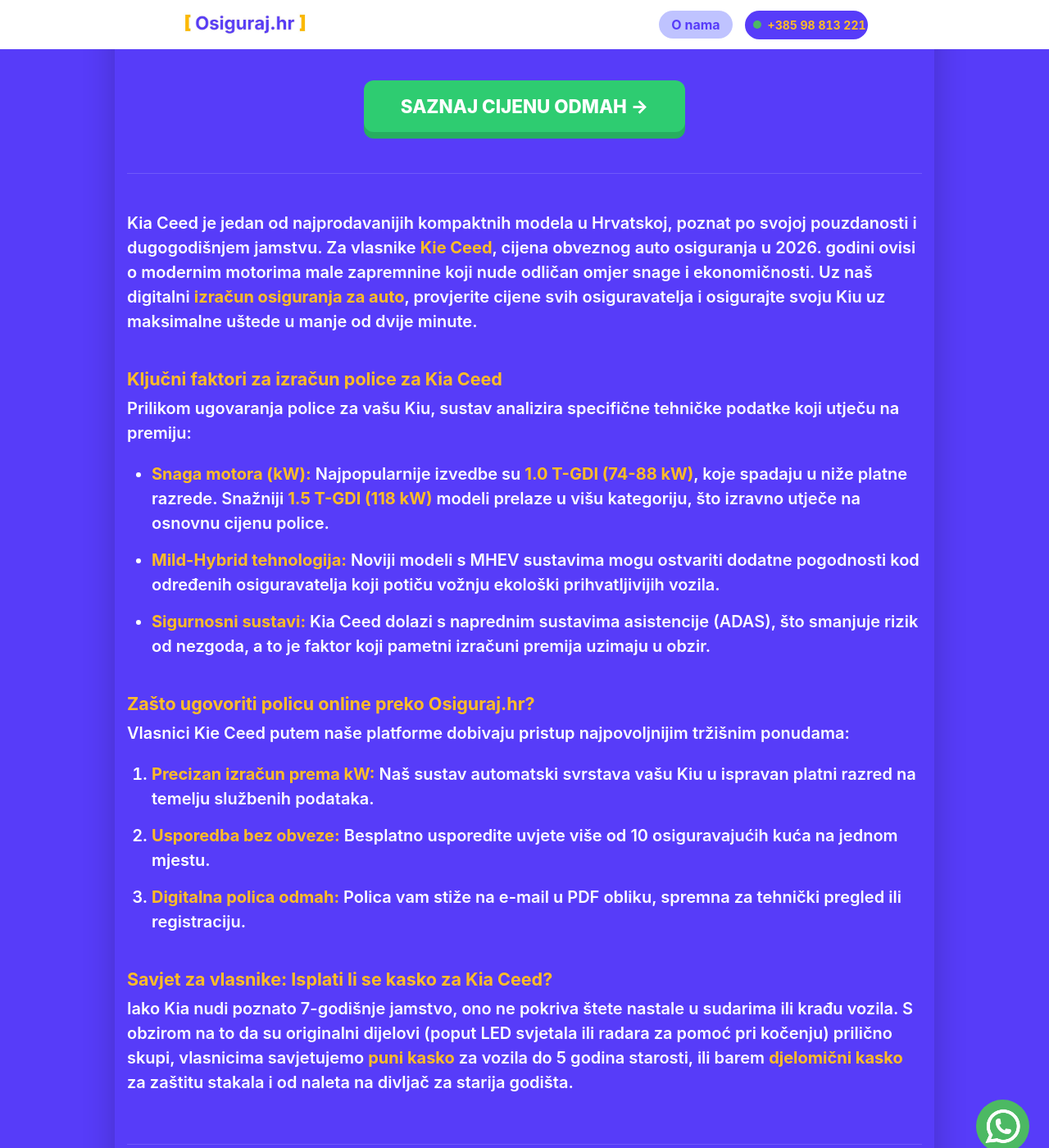
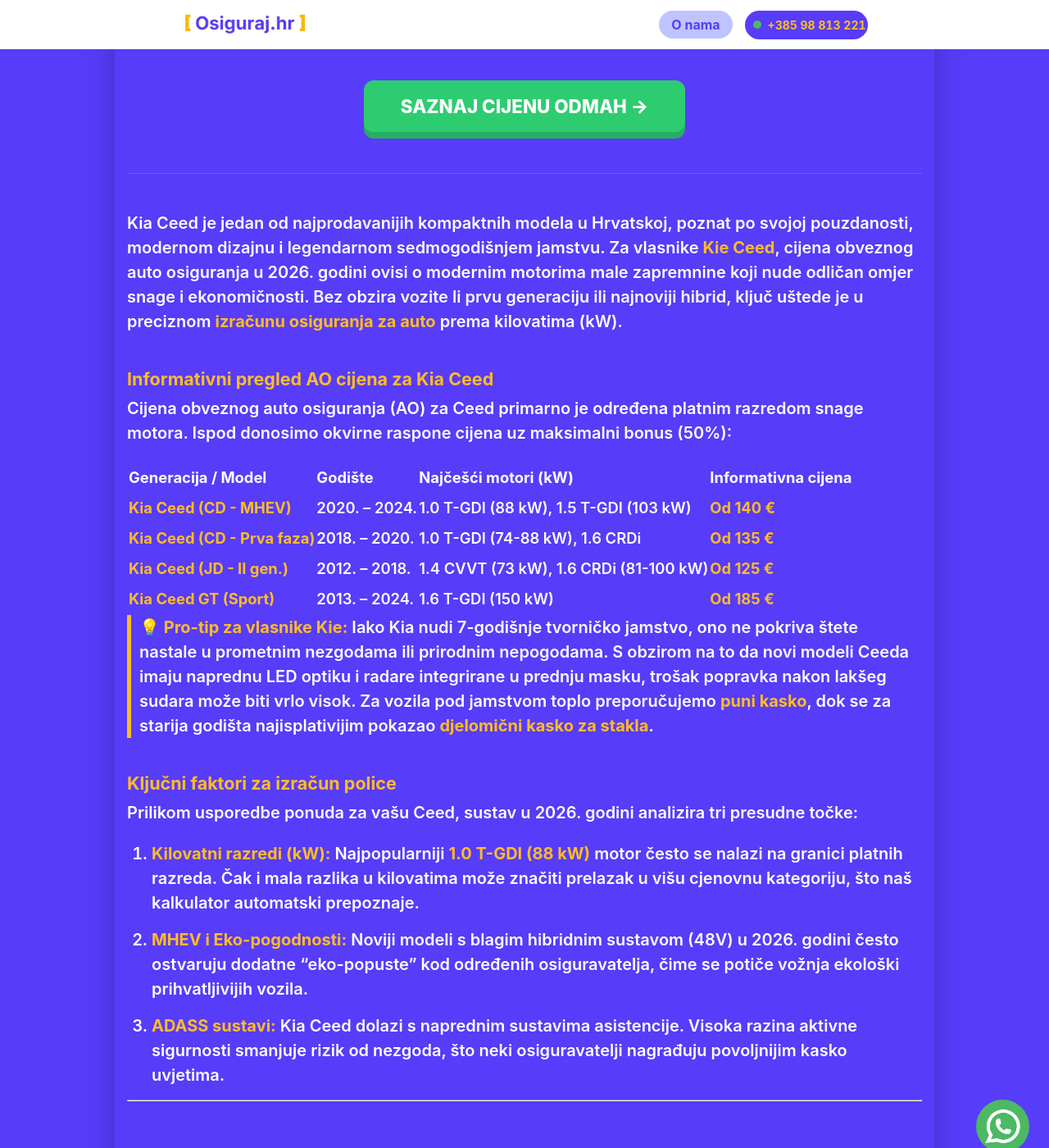
Before and after one commit to Filip-Gale/OsigurajHR, a Jekyll site: the page built from auto-osiguranje/kia-ceed.md, in a window 1280 px wide and 1400 px high, scrolled down 315 px. Shown: the whole window at 82% size. Built offline with Jekyll 4.4.1, drawn with Linux system fonts in a browser that asks for light colours; some of the changed text lies outside the part shown.

Commit message:
Update kia-ceed.md

```diff
--- a/auto-osiguranje/kia-ceed.md
+++ b/auto-osiguranje/kia-ceed.md
@@ -1,48 +1,81 @@
 ---
 layout: grad
-grad_ime: ""
-title: "Osiguranje za Kia Ceed | Izračun cijene prema kW (2026)"
+grad_ime: "Hrvatska"
+title: "Osiguranje za Kia Ceed | Cijene po godištima (2006-2024)"
 permalink: /auto-osiguranje/kia-ceed/
-description: "Saznajte točnu cijenu auto osiguranja za Kia Ceed. Usporedite ponude za T-GDI i CRDi motore uz uštede do 30% online."
+description: "Izračunajte cijenu osiguranja za Kia Ceed. Provjerite informativne cijene za T-GDI, CRDi i hibridne modele po godištima. Uštedite do 30% online."
 ---
 
-Kia Ceed je jedan od najprodavanijih kompaktnih modela u Hrvatskoj, poznat po svojoj pouzdanosti i dugogodišnjem jamstvu. Za vlasnike **Kie Ceed**, cijena obveznog auto osiguranja u 2026. godini ovisi o modernim motorima male zapremnine koji nude odličan omjer snage i ekonomičnosti. Uz naš digitalni **izračun osiguranja za auto**, provjerite cijene svih osiguravatelja i osigurajte svoju Kiu uz maksimalne uštede u manje od dvije minute.
+Kia Ceed je jedan od najprodavanijih kompaktnih modela u Hrvatskoj, poznat po svojoj pouzdanosti, modernom dizajnu i legendarnom sedmogodišnjem jamstvu. Za vlasnike **Kie Ceed**, cijena obveznog auto osiguranja u 2026. godini ovisi o modernim motorima male zapremnine koji nude odličan omjer snage i ekonomičnosti. Bez obzira vozite li prvu generaciju ili najnoviji hibrid, ključ uštede je u preciznom **izračunu osiguranja za auto** prema kilovatima (kW).
 
-### Ključni faktori za izračun police za Kia Ceed
+### Informativni pregled AO cijena za Kia Ceed
 
-Prilikom ugovaranja police za vašu Kiu, sustav analizira specifične tehničke podatke koji utječu na premiju:
+Cijena obveznog auto osiguranja (AO) za Ceed primarno je određena platnim razredom snage motora. Ispod donosimo okvirne raspone cijena uz maksimalni bonus (50%):
 
-* **Snaga motora (kW):** Najpopularnije izvedbe su **1.0 T-GDI (74-88 kW)**, koje spadaju u niže platne razrede. Snažniji **1.5 T-GDI (118 kW)** modeli prelaze u višu kategoriju, što izravno utječe na osnovnu cijenu police.
-* **Mild-Hybrid tehnologija:** Noviji modeli s MHEV sustavima mogu ostvariti dodatne pogodnosti kod određenih osiguravatelja koji potiču vožnju ekološki prihvatljivijih vozila.
-* **Sigurnosni sustavi:** Kia Ceed dolazi s naprednim sustavima asistencije (ADAS), što smanjuje rizik od nezgoda, a to je faktor koji pametni izračuni premija uzimaju u obzir.
+| Generacija&nbsp;/&nbsp;Model | Godište&nbsp;&nbsp;&nbsp;&nbsp;&nbsp; | Najčešći motori (kW)&nbsp;&nbsp;&nbsp;&nbsp;&nbsp;&nbsp;&nbsp;&nbsp; | Informativna cijena |
+| :--- | :--- | :--- | :--- |
+| **Kia Ceed (CD - MHEV)** | 2020. – 2024. | 1.0 T-GDI (88 kW), 1.5 T-GDI (103 kW) | **Od 140 €** |
+| **Kia Ceed (CD - Prva faza)** | 2018. – 2020. | 1.0 T-GDI (74-88 kW), 1.6 CRDi | **Od 135 €** |
+| **Kia Ceed (JD - II gen.)** | 2012. – 2018. | 1.4 CVVT (73 kW), 1.6 CRDi (81-100 kW) | **Od 125 €** |
+| **Kia Ceed GT (Sport)** | 2013. – 2024. | 1.6 T-GDI (150 kW) | **Od 185 €** |
 
-### Zašto ugovoriti policu online preko Osiguraj.hr?
+> **💡 Pro-tip za vlasnike Kie:** Iako Kia nudi 7-godišnje tvorničko jamstvo, ono ne pokriva štete nastale u prometnim nezgodama ili prirodnim nepogodama. S obzirom na to da novi modeli Ceeda imaju naprednu LED optiku i radare integrirane u prednju masku, trošak popravka nakon lakšeg sudara može biti vrlo visok. Za vozila pod jamstvom toplo preporučujemo **puni kasko**, dok se za starija godišta najisplativijim pokazao **djelomični kasko za stakla**.
 
-Vlasnici Kie Ceed putem naše platforme dobivaju pristup najpovoljnijim tržišnim ponudama:
+### Ključni faktori za izračun police
 
-1. **Precizan izračun prema kW:** Naš sustav automatski svrstava vašu Kiu u ispravan platni razred na temelju službenih podataka.
-2. **Usporedba bez obveze:** Besplatno usporedite uvjete više od 10 osiguravajućih kuća na jednom mjestu.
-3. **Digitalna polica odmah:** Polica vam stiže na e-mail u PDF obliku, spremna za tehnički pregled ili registraciju.
+Prilikom usporedbe ponuda za vašu Ceed, sustav u 2026. godini analizira tri presudne točke:
+1.  **Kilovatni razredi (kW):** Najpopularniji **1.0 T-GDI (88 kW)** motor često se nalazi na granici platnih razreda. Čak i mala razlika u kilovatima može značiti prelazak u višu cjenovnu kategoriju, što naš kalkulator automatski prepoznaje.
+2.  **MHEV i Eko-pogodnosti:** Noviji modeli s blagim hibridnim sustavom (48V) u 2026. godini često ostvaruju dodatne "eko-popuste" kod određenih osiguravatelja, čime se potiče vožnja ekološki prihvatljivijih vozila.
+3.  **ADASS sustavi:** Kia Ceed dolazi s naprednim sustavima asistencije. Visoka razina aktivne sigurnosti smanjuje rizik od nezgoda, što neki osiguravatelji nagrađuju povoljnijim kasko uvjetima.
 
-### Savjet za vlasnike: Isplati li se kasko za Kia Ceed?
-
-Iako Kia nudi poznato 7-godišnje jamstvo, ono ne pokriva štete nastale u sudarima ili krađu vozila. S obzirom na to da su originalni dijelovi (poput LED svjetala ili radara za pomoć pri kočenju) prilično skupi, vlasnicima savjetujemo **puni kasko** za vozila do 5 godina starosti, ili barem **djelomični kasko** za zaštitu stakala i od naleta na divljač za starija godišta.
+---
 
 <div class="faq-section">
     <h3>FAQ: Sve što trebate znati o osiguranju za Kia Ceed</h3>
 
     <div class="faq-item">
         <h4>Kolika je razlika u cijeni osiguranja između 1.0 i 1.5 T-GDI motora?</h4>
-        <p>Zbog prelaska granice od 84 kW, model 1.5 T-GDI obično ima 15-20% skuplju osnovnu policu AO u odnosu na bazični model od 74 kW.</p>
+        <p>Zbog prelaska granice od 84 kW, model 1.5 T-GDI (103 kW) obično ima 15-20% skuplju osnovnu AO policu u odnosu na bazični model od 74-84 kW.</p>
     </div>
 
     <div class="faq-item">
-        <h4>Vrijedi li popust na bonus ako prelazim s drugog brenda na Kiu?</h4>
-        <p>Naravno. Vaš stečeni bonus (npr. 50%) vezan je uz vas kao vozača i primjenjuje se na vašu novu Kiu bez obzira na prethodno vozilo kroz naš <strong>izračun osiguranja za auto</strong>.</p>
+        <h4>Što ako moja Kia Ceed ima ugrađen plin (LPG)?</h4>
+        <p>Ugradnja plina mora biti atestirana i upisana u dokumentaciju. Prilikom izračuna, važno je točno navesti pogonsko gorivo jer neki osiguravatelji mogu tražiti minimalnu doplatu zbog promjene tehničkih karakteristika.</p>
     </div>
 
     <div class="faq-item">
-        <h4>Što ako moja Kia Ceed ima ugrađen plin?</h4>
-        <p>Ugradnja plinske instalacije mora biti atestirana i upisana u prometnu dozvolu. Neki osiguravatelji mogu tražiti malu doplatu na premiju zbog promjene tehničkih karakteristika vozila.</p>
+        <h4>Vrijedi li moj bonus od 50% ako prelazim na Kiu s drugog brenda?</h4>
+        <p>Apsolutno. Vaš bonus je vezan uz vas kao vozača, a ne uz marku automobila. Naš online kalkulator će automatski primijeniti vaš postojeći popust na novu policu za Kiu Ceed.</p>
     </div>
 </div>
+
+<script type="application/ld+json">
+{
+  "@context": "https://schema.org",
+  "@type": "FAQPage",
+  "mainEntity": [{
+    "@type": "Question",
+    "name": "Kolika je razlika u cijeni osiguranja između 1.0 i 1.5 T-GDI motora?",
+    "acceptedAnswer": {
+      "@type": "Answer",
+      "text": "Zbog veće snage motora (preko 84 kW), model 1.5 T-GDI ulazi u viši platni razred, što rezultira premijom višom za 15-20%."
+    }
+  },
+  {
+    "@type": "Question",
+    "name": "Što ako moja Kia Ceed ima ugrađen plin (LPG)?",
+    "acceptedAnswer": {
+      "@type": "Answer",
+      "text": "Prilikom ugovaranja police potrebno je navesti vrstu goriva; atestirani plin je prihvaćen od svih osiguravatelja uz minimalne korekcije premije."
+    }
+  },
+  {
+    "@type": "Question",
+    "name": "Vrijedi li moj bonus od 50% ako prelazim na Kiu s drugog brenda?",
+    "acceptedAnswer": {
+      "@type": "Answer",
+      "text": "Da, bonus od 50% je trajno vlasništvo vozača i primjenjuje se na novu policu Kie Ceed preko našeg online kalkulatora."
+    }
+  }]
+}
+</script>
```
